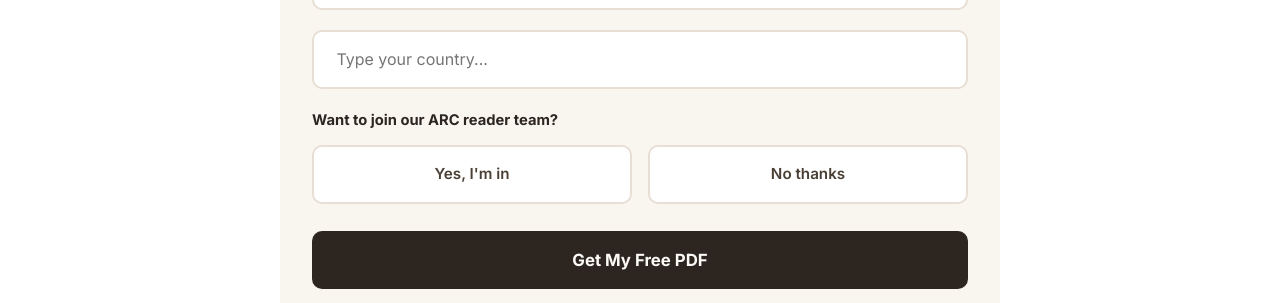
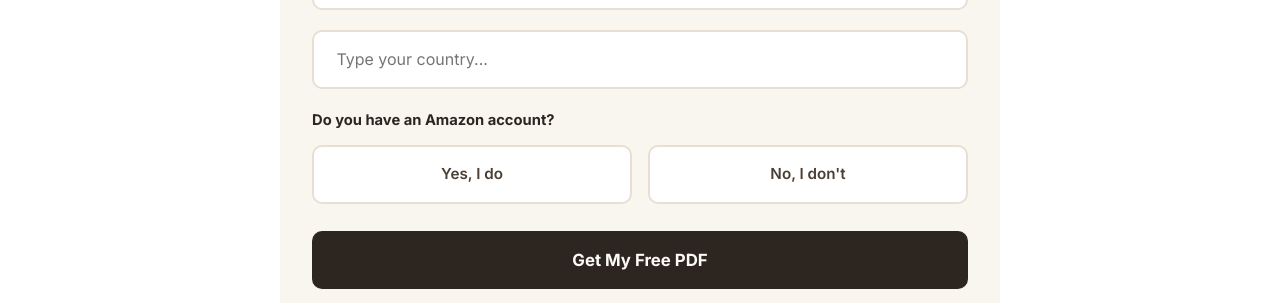
Before and after one commit to Omnitryx-Inc/tahajjud-fe-main, a Jekyll site: the page built from pages/free.html, in a window 1280 px wide and 1400 px high, scrolled down 1933 px. Shown: the part 736-1039 px from the top of the window. Built offline with Jekyll 4.4.1, drawn with Linux system fonts in a browser that asks for light colours; some web fonts are replaced.

Commit message:
adjustments

```diff
--- a/pages/free.html
+++ b/pages/free.html
@@ -469,32 +469,6 @@
     color: var(--text-dark);
 }
 
-/* ARC reveal */
-.arc-reveal {
-    overflow: hidden;
-    max-height: 0;
-    opacity: 0;
-    transition: max-height 0.35s ease, opacity 0.3s ease, margin 0.3s ease;
-    margin-top: 0;
-}
-
-.arc-reveal.visible {
-    max-height: 300px;
-    opacity: 1;
-    margin-top: 1.2rem;
-    margin-bottom: 1.2rem;
-}
-
-.arc-explain {
-    font-size: 0.88rem;
-    color: var(--text-medium);
-    line-height: 1.65;
-    margin-bottom: 1rem;
-    padding: 0.9rem 1.1rem;
-    background: rgba(192, 137, 72, 0.06);
-    border-left: 3px solid var(--gold-primary);
-    border-radius: 0 8px 8px 0;
-}
 
 </style>
 
@@ -705,35 +679,15 @@
                     </div>
                 </div>
                 <div class="form-group">
-                    <span class="radio-group-label">Want to join our ARC reader team?</span>
+                    <span class="radio-group-label">Do you have an Amazon account?</span>
                     <div class="radio-options">
                         <div class="radio-option">
-                            <input type="radio" name="joinArc" id="joinArcYes" value="yes">
-                            <label for="joinArcYes">Yes, I'm in</label>
+                            <input type="radio" name="hasAmazon" id="freeAmazonYes" value="yes">
+                            <label for="freeAmazonYes">Yes, I do</label>
                         </div>
                         <div class="radio-option">
-                            <input type="radio" name="joinArc" id="joinArcNo" value="no">
-                            <label for="joinArcNo">No thanks</label>
-                        </div>
-                    </div>
-                </div>
-
-                <div class="arc-reveal" id="arcReveal">
-                    <p class="arc-explain">
-                        ARC (Advanced Reader Copies) members get free copies of new books before they're
-                        published. In return, we ask for an honest review on Amazon. No obligation beyond that.
-                    </p>
-                    <div class="form-group" style="margin-bottom: 0;">
-                        <span class="radio-group-label">Do you have an Amazon account?</span>
-                        <div class="radio-options">
-                            <div class="radio-option">
-                                <input type="radio" name="hasAmazon" id="freeAmazonYes" value="yes">
-                                <label for="freeAmazonYes">Yes, I do</label>
-                            </div>
-                            <div class="radio-option">
-                                <input type="radio" name="hasAmazon" id="freeAmazonNo" value="no">
-                                <label for="freeAmazonNo">No, I don't</label>
-                            </div>
+                            <input type="radio" name="hasAmazon" id="freeAmazonNo" value="no">
+                            <label for="freeAmazonNo">No, I don't</label>
                         </div>
                     </div>
                 </div>
@@ -907,13 +861,7 @@
         }
     });
 
-    // ARC reveal
-    document.querySelectorAll('input[name="joinArc"]').forEach(function(radio) {
-        radio.addEventListener('change', function() {
-            var reveal = document.getElementById('arcReveal');
-            reveal.classList.toggle('visible', this.value === 'yes');
-        });
-    });
+
 })();
 
 document.getElementById('freeBookForm').addEventListener('submit', async function(e) {
@@ -928,15 +876,12 @@
     }
 
     const email = document.getElementById('emailInput').value;
-    const joinArcEl = document.querySelector('input[name="joinArc"]:checked');
     const hasAmazonEl = document.querySelector('input[name="hasAmazon"]:checked');
-    const joinArc = joinArcEl ? joinArcEl.value : '';
     const hasAmazon = hasAmazonEl ? hasAmazonEl.value : '';
 
-    gtag('event', 'click_free_pdf_form_submit', { 'button_location': 'free_page', 'country': country, 'join_arc': joinArc });
+    gtag('event', 'click_free_pdf_form_submit', { 'button_location': 'free_page', 'country': country });
 
     const payload = { email: email, country: country };
-    if (joinArc) payload.join_arc = joinArc;
     if (hasAmazon) payload.has_amazon = hasAmazon;
 
     try {
```
